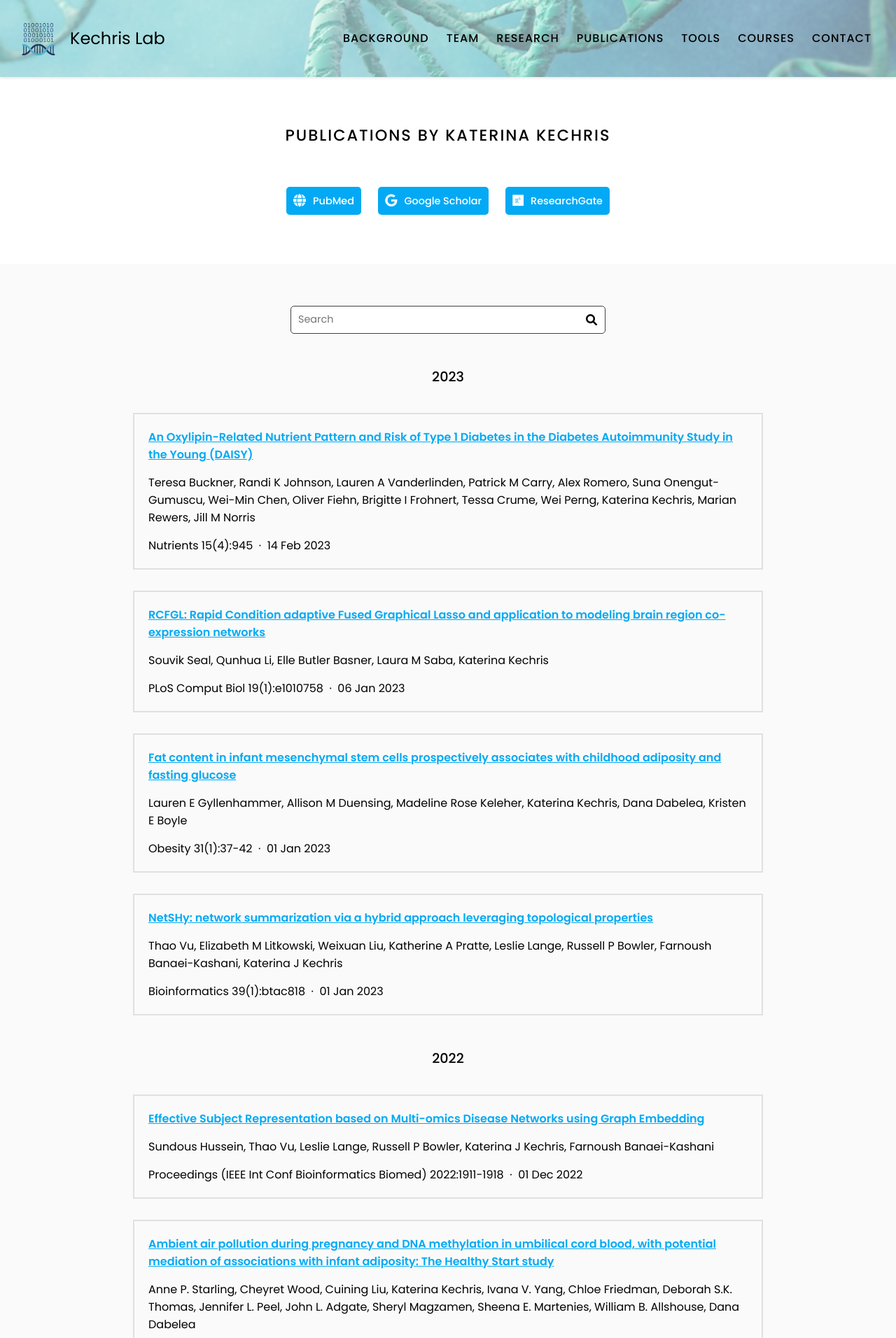
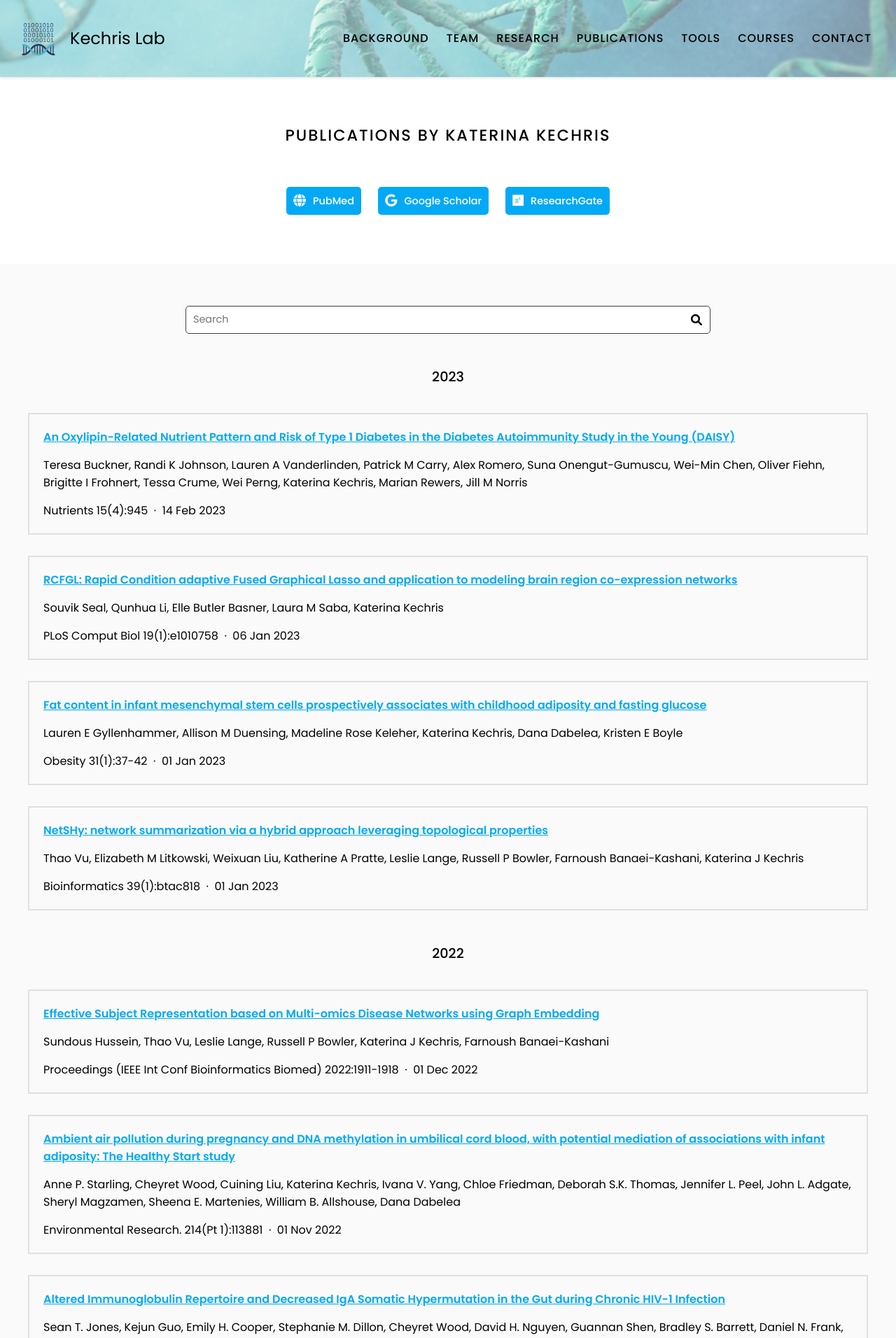
Before and after one commit to KechrisLab/kechrislab.github.io, a Jekyll site: the page built from Publications/index.md, in a window 1280 px wide. Shown: the top 1912 px of the page at 70% size. Built offline with Jekyll 4.4.1, drawn with Linux system fonts in a browser that asks for light colours.

Commit message:
Update theme.scss

```diff
--- a/css/theme.scss
+++ b/css/theme.scss
@@ -22,6 +22,6 @@ $shadow: 0 0 5px 0 #00000030;
 
 // screen widths
 // used by various components
-$page: 900px; // max-width of the main page column
+$page: 1500px; // max-width of the main page column
 $tablet: 800px; // screen width cutoff point for tablets
 $phone: 500px; // screen width cutoff point for phones
```
